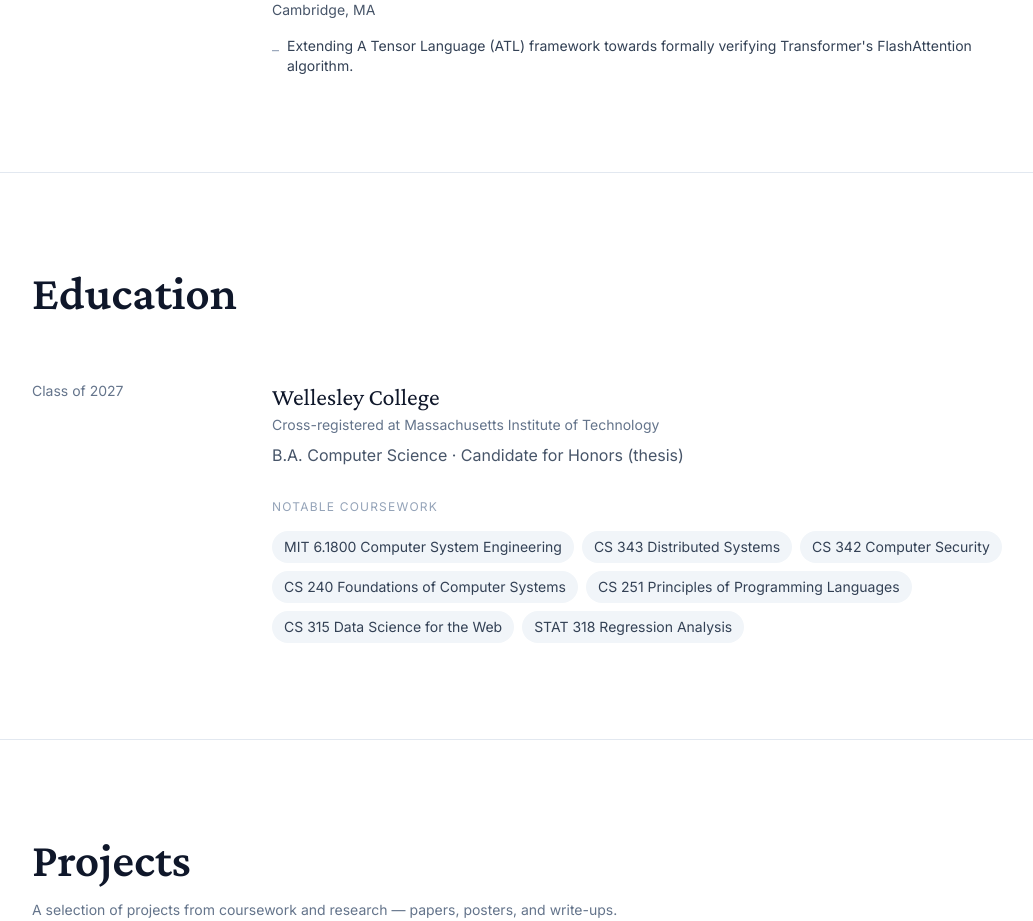
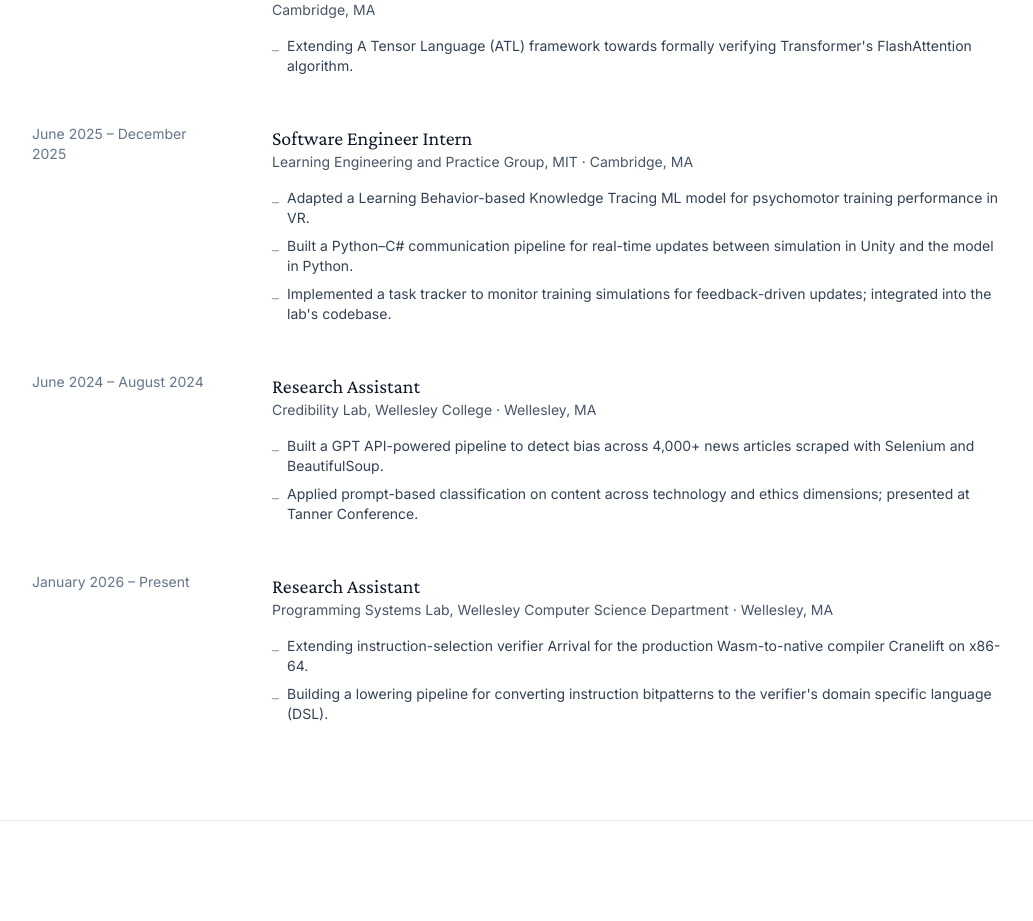
Before and after one commit to clairexue10/clairexue10.github.io, a Next.js app: page / in a window 1280 px wide. Shown: the part 1628-2549 px from the top of the page, without its empty margins (120-1153 px from the left). Built offline with nearby package versions, Linux system fonts and the light colour scheme.

Commit message:
Add all experience entries: MIT LEAP, Credibility Lab, Programming Systems Lab
Co-Authored-By: Claude Sonnet 4.6 <noreply@anthropic.com>

```diff
--- a/data/experience.ts
+++ b/data/experience.ts
@@ -16,4 +16,35 @@ export const experiences: Experience[] = [
       'Extending A Tensor Language (ATL) framework towards formally verifying Transformer\'s FlashAttention algorithm.',
     ],
   },
+  {
+    role: 'Software Engineer Intern',
+    company: 'Learning Engineering and Practice Group, MIT',
+    location: 'Cambridge, MA',
+    period: 'June 2025 – December 2025',
+    bullets: [
+      'Adapted a Learning Behavior-based Knowledge Tracing ML model for psychomotor training performance in VR.',
+      'Built a Python–C# communication pipeline for real-time updates between simulation in Unity and the model in Python.',
+      'Implemented a task tracker to monitor training simulations for feedback-driven updates; integrated into the lab\'s codebase.',
+    ],
+  },
+  {
+    role: 'Research Assistant',
+    company: 'Credibility Lab, Wellesley College',
+    location: 'Wellesley, MA',
+    period: 'June 2024 – August 2024',
+    bullets: [
+      'Built a GPT API-powered pipeline to detect bias across 4,000+ news articles scraped with Selenium and BeautifulSoup.',
+      'Applied prompt-based classification on content across technology and ethics dimensions; presented at Tanner Conference.',
+    ],
+  },
+  {
+    role: 'Research Assistant',
+    company: 'Programming Systems Lab, Wellesley Computer Science Department',
+    location: 'Wellesley, MA',
+    period: 'January 2026 – Present',
+    bullets: [
+      'Extending instruction-selection verifier Arrival for the production Wasm-to-native compiler Cranelift on x86-64.',
+      'Building a lowering pipeline for converting instruction bitpatterns to the verifier\'s domain specific language (DSL).',
+    ],
+  },
 ]
```
